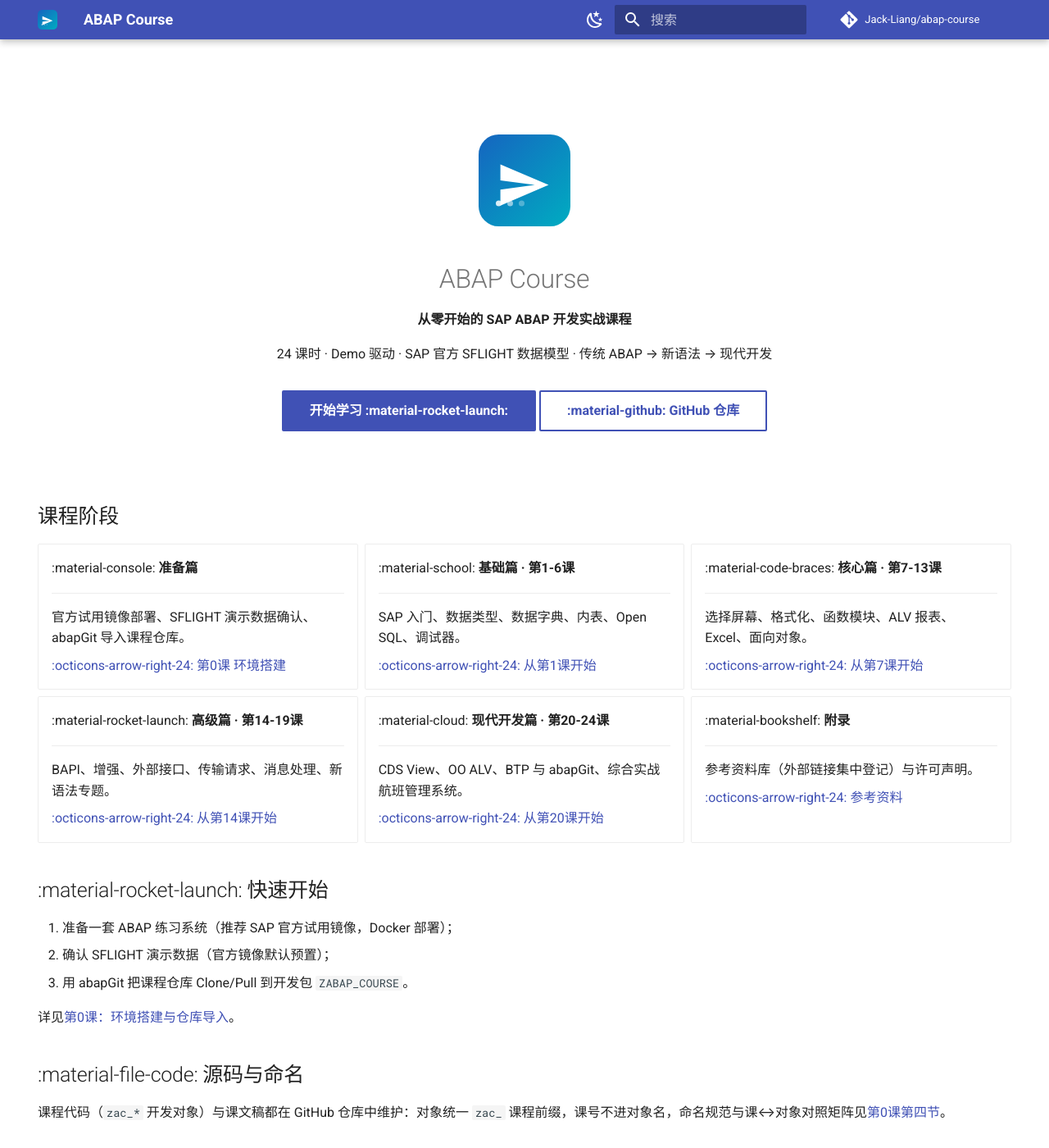
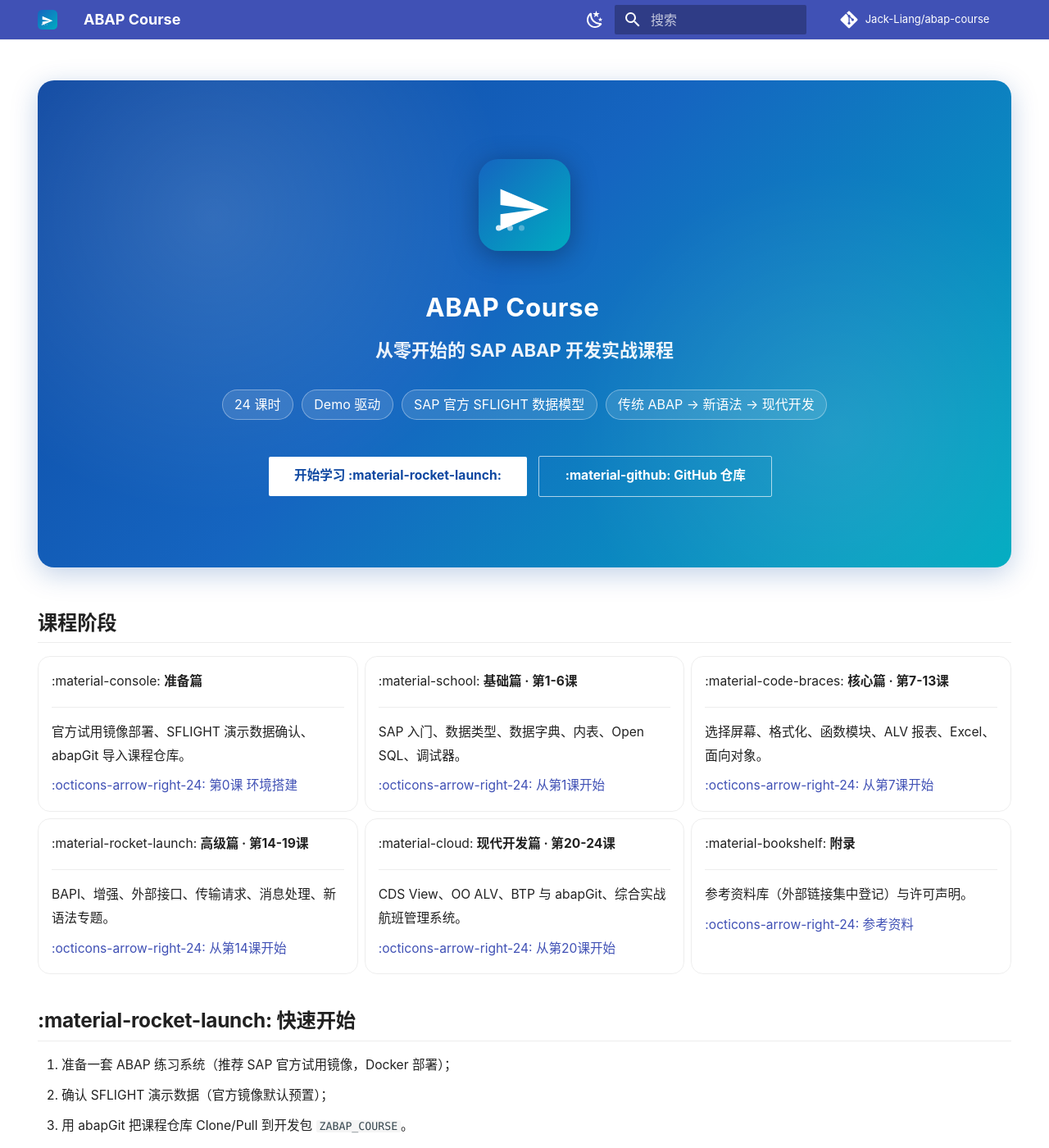
Before and after one commit to Jack-Liang/abap-course, an MkDocs documentation site: the page built from docs/index.md, in a window 1280 px wide and 1400 px high. Shown: the whole window at 82% size. Built offline with MkDocs 1.6.1 and Material for MkDocs 9.7.7, drawn with Linux system fonts in a browser that asks for light colours; comment, search, counter and statistics services are not loaded.

Commit message:
style: 站点整体美化——logo同源配色、渐变hero横幅、特性徽章、卡片悬停、中文字体栈

```diff
--- a/docs/index.md
+++ b/docs/index.md
@@ -12,7 +12,12 @@
 
 **从零开始的 SAP ABAP 开发实战课程**
 
-24 课时 · Demo 驱动 · SAP 官方 SFLIGHT 数据模型 · 传统 ABAP → 新语法 → 现代开发
+<p class="ac-chips">
+  <span class="ac-chip">24 课时</span>
+  <span class="ac-chip">Demo 驱动</span>
+  <span class="ac-chip">SAP 官方 SFLIGHT 数据模型</span>
+  <span class="ac-chip">传统 ABAP → 新语法 → 现代开发</span>
+</p>
 
 [开始学习 :material-rocket-launch:](00-getting-started.md){ .md-button .md-button--primary }
 [:material-github: GitHub 仓库](https://github.com/Jack-Liang/abap-course){ .md-button }
--- a/docs/stylesheets/extra.css
+++ b/docs/stylesheets/extra.css
@@ -1,24 +1,170 @@
-/* 首页 hero 区域 */
+/* ---------- 主题色（与 logo 渐变一致） ---------- */
+:root {
+  --md-primary-fg-color: #1565c0;
+  --md-primary-fg-color--light: #1e88e5;
+  --md-primary-fg-color--dark: #0d47a1;
+  --md-primary-bg-color: #ffffff;
+  --md-accent-fg-color: #0097a7;
+  --md-typeset-a-color: #1565c0;
+}
+
+[data-md-color-scheme="slate"] {
+  --md-primary-fg-color: #0d47a1;
+  --md-primary-fg-color--light: #1565c0;
+  --md-primary-bg-color: #0f172a;
+  --md-accent-fg-color: #26c6da;
+  --md-typeset-a-color: #4fc3f7;
+}
+
+/* ---------- 全局字体（中文系统栈） ---------- */
+:root {
+  --md-text-font: -apple-system, BlinkMacSystemFont, "Segoe UI", Roboto,
+    "PingFang SC", "Hiragino Sans GB", "Microsoft YaHei", "Noto Sans CJK SC",
+    sans-serif;
+  --md-code-font: "SF Mono", "JetBrains Mono", Menlo, Consolas,
+    "Courier New", monospace;
+}
+
+/* ---------- 首页 hero ---------- */
 .ac-hero {
+  position: relative;
   text-align: center;
-  padding: 2.5rem 1rem 1.5rem;
+  padding: 4rem 1.5rem 3.5rem;
+  margin: 0 0 2.5rem;
+  border-radius: 1rem;
+  background: linear-gradient(135deg, #0d47a1 0%, #1565c0 45%, #00acc1 100%);
+  color: #ffffff;
+  box-shadow: 0 8px 32px rgba(13, 71, 161, 0.25);
+  overflow: hidden;
+}
+
+.ac-hero::before {
+  content: "";
+  position: absolute;
+  inset: 0;
+  background:
+    radial-gradient(circle at 18% 28%, rgba(255, 255, 255, 0.14) 0, transparent 34%),
+    radial-gradient(circle at 82% 72%, rgba(255, 255, 255, 0.1) 0, transparent 30%);
+  pointer-events: none;
 }
 
 .ac-hero img {
   width: 112px;
   height: 112px;
-  margin-bottom: 1rem;
+  margin-bottom: 1.2rem;
+  filter: drop-shadow(0 6px 16px rgba(0, 0, 0, 0.3));
 }
 
 .ac-hero h1 {
-  margin: 0 0 0.3em;
+  margin: 0 0 0.35em;
+  color: #ffffff;
+  font-weight: 700;
+  letter-spacing: 0.02em;
+}
+
+.ac-hero h1 + p {
+  margin: 0 0 1.4rem;
+  font-size: 1.1rem;
+  color: rgba(255, 255, 255, 0.92);
 }
 
 .ac-hero .md-button {
-  margin-top: 0.8rem;
+  margin-top: 0.6rem;
+  margin-right: 0.5rem;
 }
 
-/* 深色模式下按钮与文字微调 */
-[data-md-color-scheme="slate"] .ac-hero .md-button--primary {
-  color: var(--md-primary-bg-color);
+.ac-hero .md-button--primary {
+  background-color: #ffffff;
+  color: #0d47a1;
+  border: none;
 }
+
+.ac-hero .md-button--primary:hover {
+  background-color: rgba(255, 255, 255, 0.9);
+  color: #0d47a1;
+}
+
+.ac-hero .md-button:not(.md-button--primary) {
+  color: #ffffff;
+  background-color: transparent;
+  border: 1.5px solid rgba(255, 255, 255, 0.65);
+}
+
+.ac-hero .md-button:not(.md-button--primary):hover {
+  background-color: rgba(255, 255, 255, 0.12);
+  border-color: #ffffff;
+}
+
+/* 特性徽章 */
+.ac-chips {
+  display: flex;
+  flex-wrap: wrap;
+  justify-content: center;
+  gap: 0.5rem;
+  margin: 0 0 1.6rem;
+}
+
+.ac-chip {
+  display: inline-block;
+  padding: 0.28em 0.9em;
+  border-radius: 999px;
+  border: 1px solid rgba(255, 255, 255, 0.35);
+  background: rgba(255, 255, 255, 0.12);
+  color: #ffffff;
+  font-size: 0.8rem;
+  line-height: 1.6;
+}
+
+/* ---------- 首页卡片 ---------- */
+.md-typeset .grid.cards > ul > li,
+.md-typeset .grid > .card {
+  border: 1px solid var(--md-default-fg-color--lightest, #e2e8f0);
+  border-radius: 0.75rem;
+  transition: transform 0.18s ease, box-shadow 0.18s ease, border-color 0.18s ease;
+}
+
+.md-typeset .grid.cards > ul > li:hover,
+.md-typeset .grid > .card:hover {
+  transform: translateY(-3px);
+  box-shadow: 0 10px 24px rgba(21, 101, 192, 0.14);
+  border-color: var(--md-primary-fg-color--light);
+}
+
+.md-typeset .grid.cards svg,
+.md-typeset .grid > .card svg {
+  color: var(--md-primary-fg-color);
+}
+
+[data-md-color-scheme="slate"] .md-typeset .grid.cards > ul > li,
+[data-md-color-scheme="slate"] .md-typeset .grid > .card {
+  border-color: rgba(255, 255, 255, 0.12);
+}
+
+[data-md-color-scheme="slate"] .md-typeset .grid.cards > ul > li:hover,
+[data-md-color-scheme="slate"] .md-typeset .grid > .card:hover {
+  box-shadow: 0 10px 24px rgba(0, 0, 0, 0.45);
+}
+
+/* ---------- 细节打磨 ---------- */
+.md-header {
+  box-shadow: 0 1px 0 rgba(0, 0, 0, 0.06);
+}
+
+.md-typeset {
+  font-size: 0.78rem;
+  line-height: 1.85;
+}
+
+.md-typeset h1,
+.md-typeset h2 {
+  font-weight: 700;
+}
+
+.md-typeset h2 {
+  border-bottom: 1px solid var(--md-default-fg-color--lightest, #e2e8f0);
+  padding-bottom: 0.3em;
+}
+
+[data-md-color-scheme="slate"] .md-typeset h2 {
+  border-bottom-color: rgba(255, 255, 255, 0.12);
+}
```
